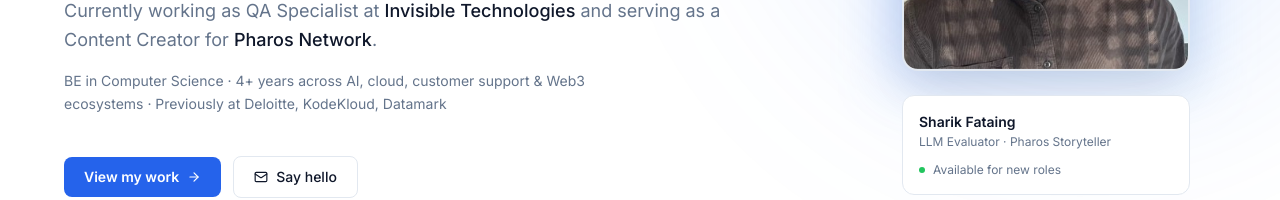
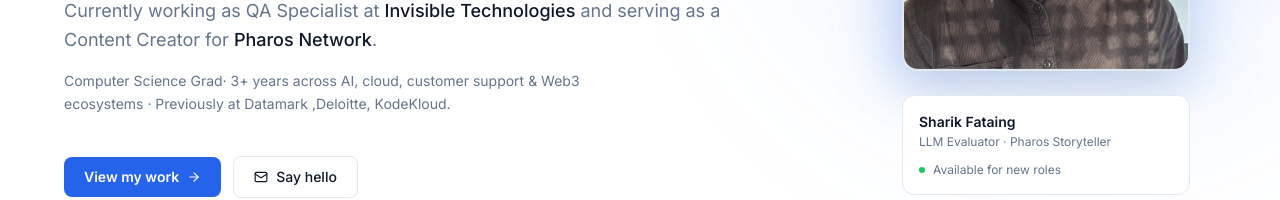
Before and after one commit to isharik/Portfolio, a Next.js app: page / in a window 1280 px wide. Shown: the part 397-597 px from the top of the page. Built offline with nearby package versions, Linux system fonts and the light colour scheme.

Commit message:
Update experience description in Hero component

```diff
--- a/src/components/sections/Hero.tsx
+++ b/src/components/sections/Hero.tsx
@@ -52,8 +52,8 @@
             </motion.p>
 
             <motion.p {...fadeUp(0.35)} className="text-sm text-[var(--text-muted)] leading-relaxed mb-10 max-w-xl">
-              BE in Computer Science · 4+ years across AI, cloud, customer support & Web3 ecosystems ·
-              Previously at Deloitte, KodeKloud, Datamark
+              Computer Science Grad· 3+ years across AI, cloud, customer support & Web3 ecosystems ·
+              Previously at Datamark ,Deloitte, KodeKloud.
             </motion.p>
 
             {/* CTAs */}
```
